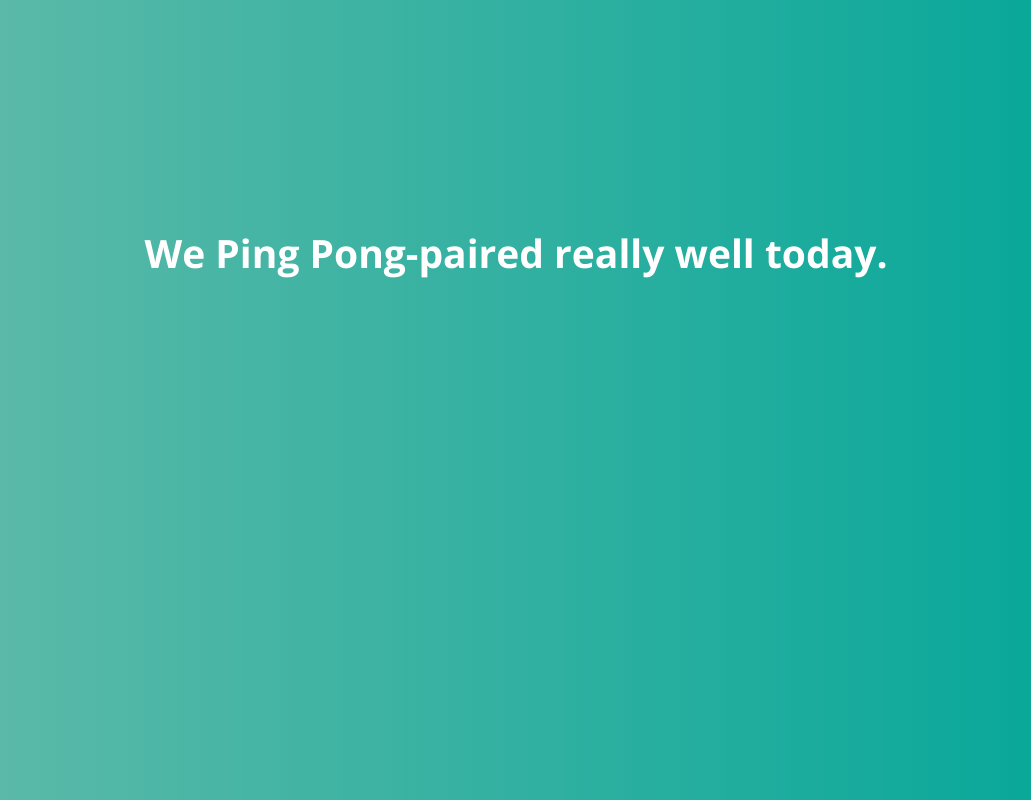
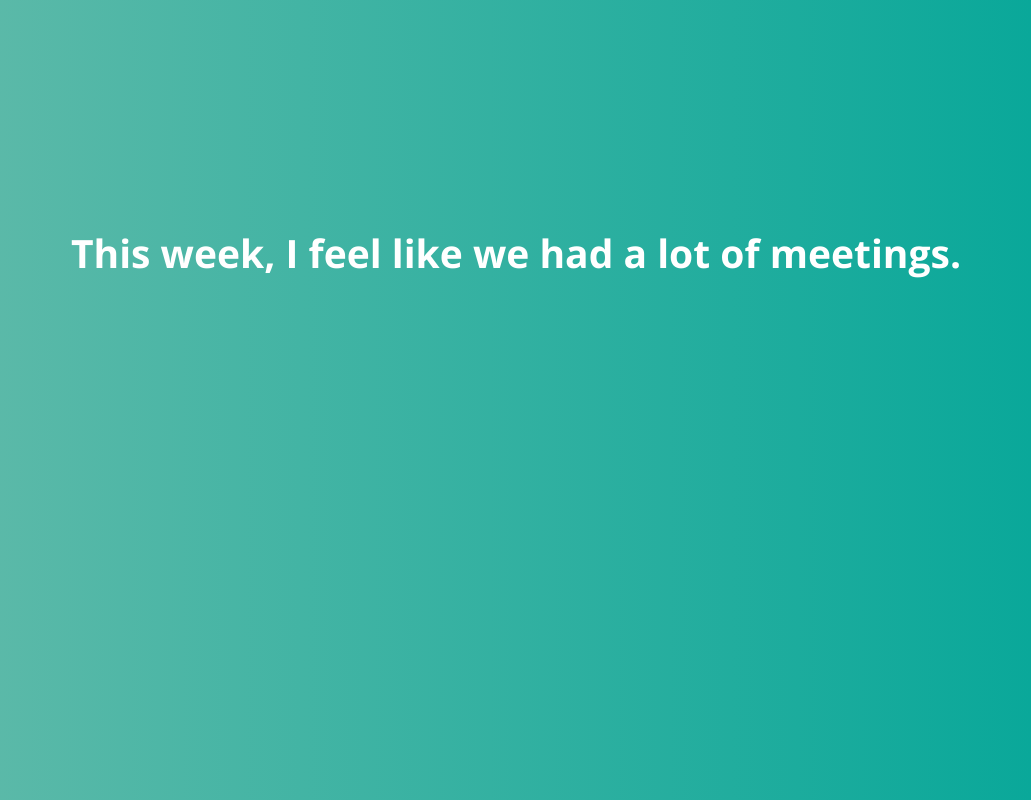
Before and after one commit to dmrschmidt/foodforfeedback, a plain HTML site: page index.html in a window 1280 px wide. Shown: the whole page, without its empty margins (124-1155 px from the left). Drawn offline with nearby package versions, Linux system fonts and the light colour scheme.

Commit message:
randomly pick from extended list of feedback prompts
[#145255541]

Signed-off-by: Max Brauer <mbrauer@pivotal.io>

```diff
--- a/index.html
+++ b/index.html
@@ -16,9 +16,10 @@
   </div>
 
   <script src="./src/FeedbackFeeder.js" type="text/javascript"></script>
+  <script src="./src/prompts.js" type="text/javascript"></script>
   <script type="text/javascript">
     (function() {
-      var feedbackFeeder = new FeedbackFeeder()
+      var feedbackFeeder = new FeedbackFeeder(prompts, new Randomizer())
       var feedbackPrompt = feedbackFeeder.feedbackPrompt()
       document.getElementById('prompt').innerText = feedbackPrompt
     })()
--- a/src/FeedbackFeeder.js
+++ b/src/FeedbackFeeder.js
@@ -1,7 +1,18 @@
-function FeedbackFeeder() {
+function Randomizer() {
+}
+Randomizer.prototype.constructor = FeedbackFeeder
+
+Randomizer.prototype.pickWithinRange = function(upperBound) {
+  return Math.round(Math.random() * upperBound)
+}
+
+function FeedbackFeeder(prompts, randomizer) {
+  this.prompts = prompts
+  this.randomizer = randomizer
 }
 FeedbackFeeder.prototype.constructor = FeedbackFeeder
 
-FeedbackFeeder.prototype.feedbackPrompt = function () {
-  return "We Ping Pong-paired really well today."
+FeedbackFeeder.prototype.feedbackPrompt = function() {
+  var pick = this.randomizer.pickWithinRange(this.prompts.length - 1)
+  return this.prompts[pick]
 }
--- /dev/null
+++ b/src/prompts.js
@@ -0,0 +1,43 @@
+var prompts = [
+    'We could’ve shipped more often today.',
+    'We Ping Pong-paired very well today.',
+    'We went down a lot of rabbit holes today.',
+    'We found clearly scoped stories in our backlog to pick up today.',
+    'This week so far, we had quite a lot of churn in our prioritization.',
+    'This week, I feel like we had a lot of meetings.',
+    'This week, we never had a broken build.',
+    'This week, we spent a lot of time on chores.',
+    'Today, our flow was quite bad compared to other days.',
+    'Today it wasn’t easy to get to a consensus during discussions.',
+    'We were really discussing things quite a long time today.',
+    'I loved how we got to agree on every topic today very quickly.',
+    'We were boy-scouting the code really well today.',
+    'We cut quite a few corners here and there.',
+    'We went out of scope for the story at least one time today.',
+    'We could improve our temper control a bit.',
+    'Today was a pretty frustrating day.',
+    'Today was the best day of the week so far.',
+    'Today was the worst day for quite some time.',
+    'We delivered a story today.',
+    'We did not ship anything today.',
+    'Remember that story we shipped this week but it then got rejected...',
+    'I still have question marks for certain aspects of the technology we employed.',
+    'We did a lot of user interviews this week, you did very good.',
+    'I feel we have been nice with each other.',
+    'Today, I learned how to ...',
+    'Today, I taught you how to ...',
+    'I appreciate that you always ...',
+    'We did take a Ping Pong break today.',
+    'We have paid back technical debt today.',
+    'We did accrue technical debt today.',
+    'We both are comfortable with our pairing and break rhythm.',
+    'One of us was exhausted at some point during the day because we haven’t taken a break soon enough.',
+    'I feel we’ve been both equally engaged today.',
+    'We both are making sure we’re moving forward and share the responsibility.',
+    'We are doing well maintaining symbols.',
+    'Design review went really good this week.',
+    'Pairing with (Design / Dev / PM) went really well.',
+    'Really interesting that article you shared.',
+    'Why didn’t we pair on that?',
+    'I am comfortable explaining our technology to somebody else.'
+]
```
Also changed, not shown: spec/javascripts/FeedbackFeederSpec.js (+29 -7 lines).
